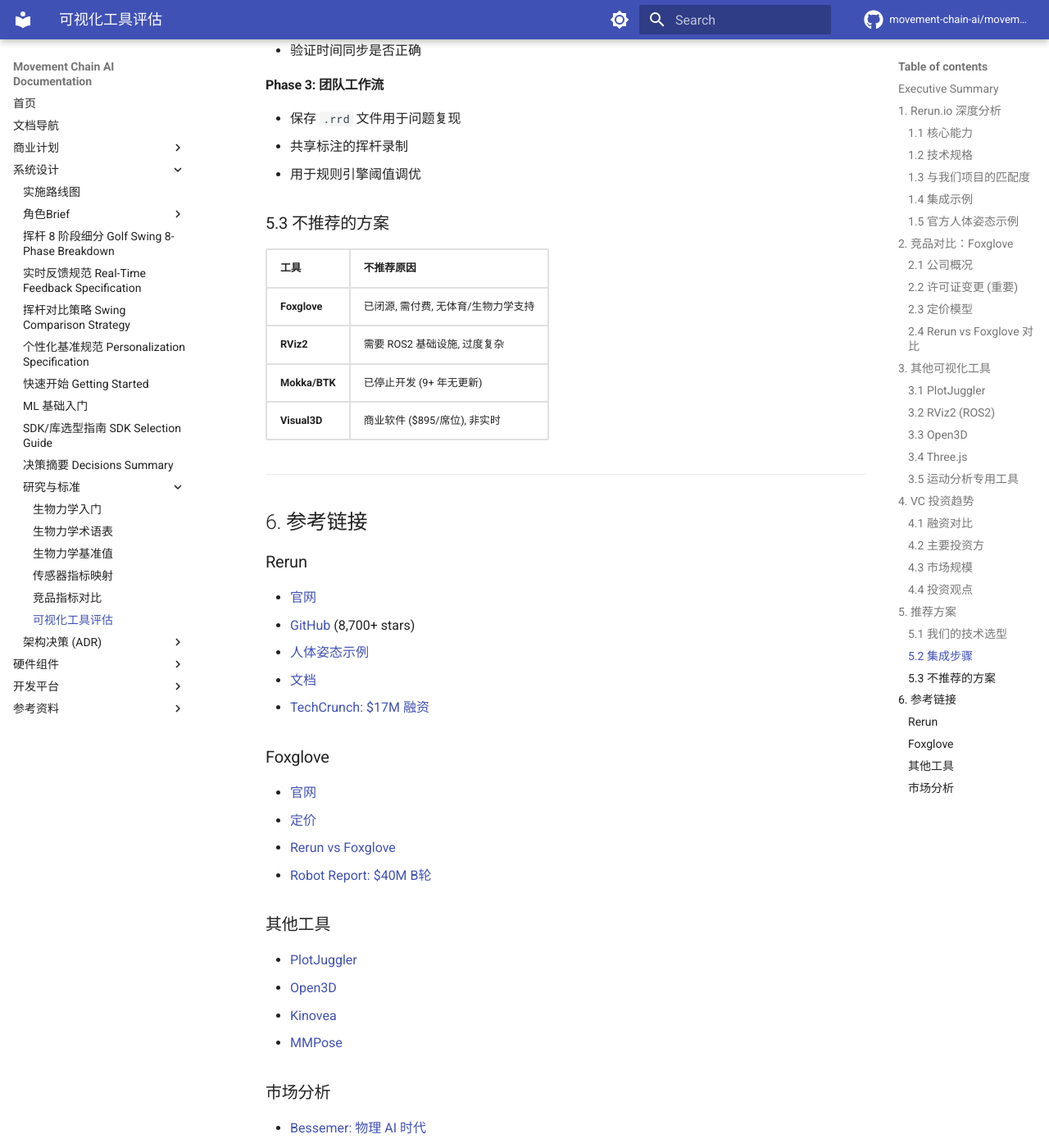
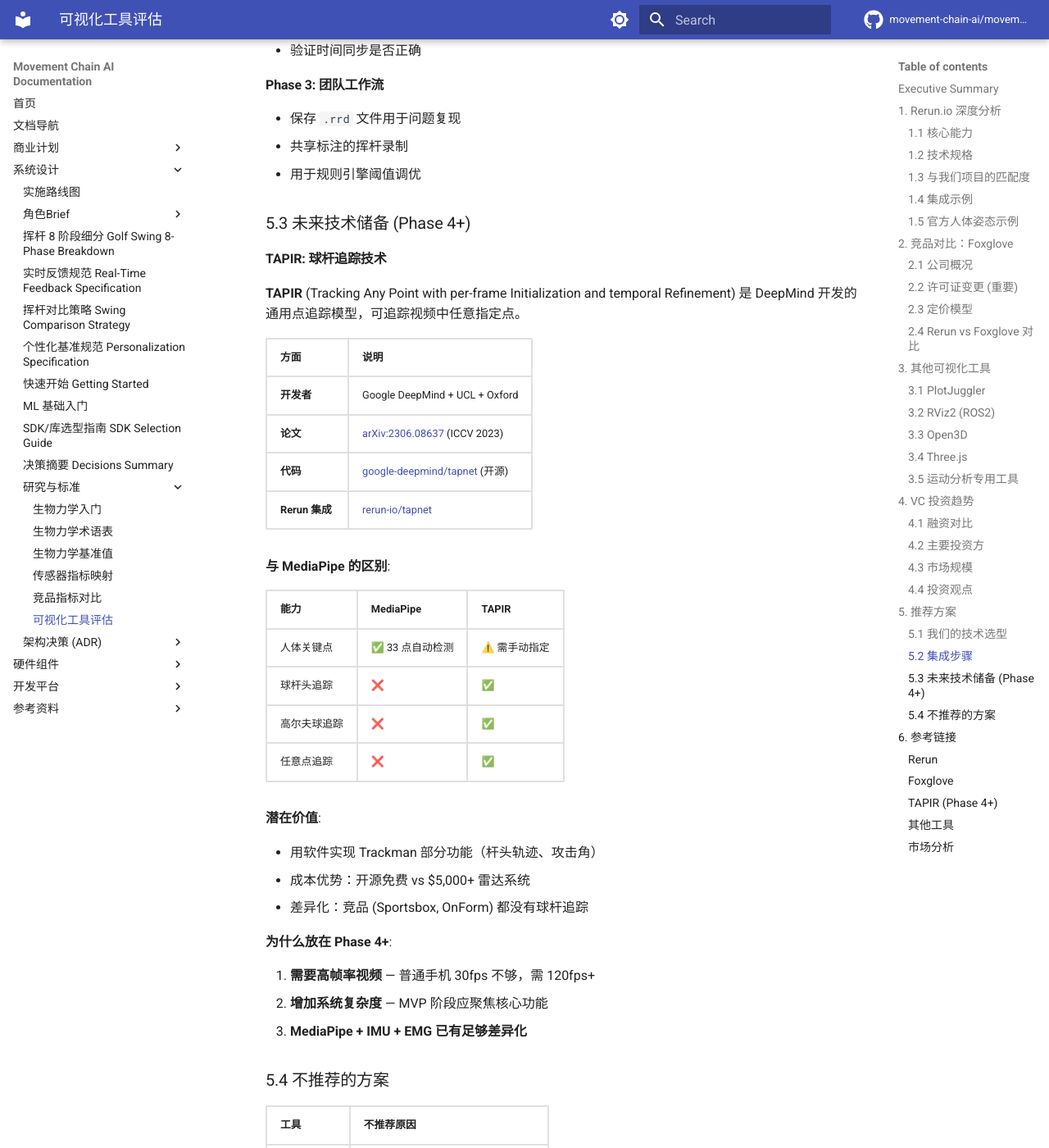
Before and after one commit to movement-chain-ai/movement-chain-docs, an MkDocs documentation site: the page built from docs/zh/design/research/visualization-tools-evaluation.md, in a window 1280 px wide and 1400 px high, scrolled down 8928 px. Shown: the whole window at 82% size. Built offline with MkDocs 1.6.1 and Material for MkDocs 9.7.7, drawn with Linux system fonts in a browser that asks for light colours; comment, search, counter and statistics services are not loaded; the version menu is left out; some of the changed text lies outside the part shown.

Commit message:
docs(research): 增加 TAPIR 球杆追踪技术评估
- 新增 5.3 节: 未来技术储备 (Phase 4+)
- TAPIR: DeepMind 通用点追踪模型
- 与 MediaPipe 对比: 可追踪球杆头、高尔夫球
- 说明为何放在 Phase 4+: 需高帧率视频、增加复杂度
- 添加相关参考链接

```diff
--- a/docs/zh/design/research/visualization-tools-evaluation.md
+++ b/docs/zh/design/research/visualization-tools-evaluation.md
@@ -329,7 +329,41 @@ python -m rerun_demos.human_pose_tracking
 - 共享标注的挥杆录制
 - 用于规则引擎阈值调优
 
-### 5.3 不推荐的方案
+### 5.3 未来技术储备 (Phase 4+)
+
+#### TAPIR: 球杆追踪技术
+
+**TAPIR** (Tracking Any Point with per-frame Initialization and temporal Refinement) 是 DeepMind 开发的通用点追踪模型，可追踪视频中任意指定点。
+
+| 方面 | 说明 |
+|------|------|
+| **开发者** | Google DeepMind + UCL + Oxford |
+| **论文** | [arXiv:2306.08637](https://arxiv.org/abs/2306.08637) (ICCV 2023) |
+| **代码** | [google-deepmind/tapnet](https://github.com/google-deepmind/tapnet) (开源) |
+| **Rerun 集成** | [rerun-io/tapnet](https://github.com/rerun-io/tapnet) |
+
+**与 MediaPipe 的区别**:
+
+| 能力 | MediaPipe | TAPIR |
+|------|-----------|-------|
+| 人体关键点 | ✅ 33 点自动检测 | ⚠️ 需手动指定 |
+| 球杆头追踪 | ❌ | ✅ |
+| 高尔夫球追踪 | ❌ | ✅ |
+| 任意点追踪 | ❌ | ✅ |
+
+**潜在价值**:
+
+- 用软件实现 Trackman 部分功能（杆头轨迹、攻击角）
+- 成本优势：开源免费 vs $5,000+ 雷达系统
+- 差异化：竞品 (Sportsbox, OnForm) 都没有球杆追踪
+
+**为什么放在 Phase 4+**:
+
+1. **需要高帧率视频** — 普通手机 30fps 不够，需 120fps+
+2. **增加系统复杂度** — MVP 阶段应聚焦核心功能
+3. **MediaPipe + IMU + EMG 已有足够差异化**
+
+### 5.4 不推荐的方案
 
 | 工具 | 不推荐原因 |
 |------|------------|
@@ -357,6 +391,14 @@ python -m rerun_demos.human_pose_tracking
 - [Rerun vs Foxglove](https://foxglove.dev/robotics/rerun-vs-foxglove)
 - [Robot Report: $40M B轮](https://www.therobotreport.com/foxglove-raises-40m-scale-data-platform-roboticists/)
 
+### TAPIR (Phase 4+)
+
+- [论文 (arXiv)](https://arxiv.org/abs/2306.08637)
+- [DeepMind 官方页面](https://deepmind-tapir.github.io/)
+- [GitHub (google-deepmind/tapnet)](https://github.com/google-deepmind/tapnet)
+- [Rerun 集成](https://github.com/rerun-io/tapnet)
+- [技术博客](https://deepmind-tapir.github.io/blogpost.html)
+
 ### 其他工具
 
 - [PlotJuggler](https://plotjuggler.io/)
```
